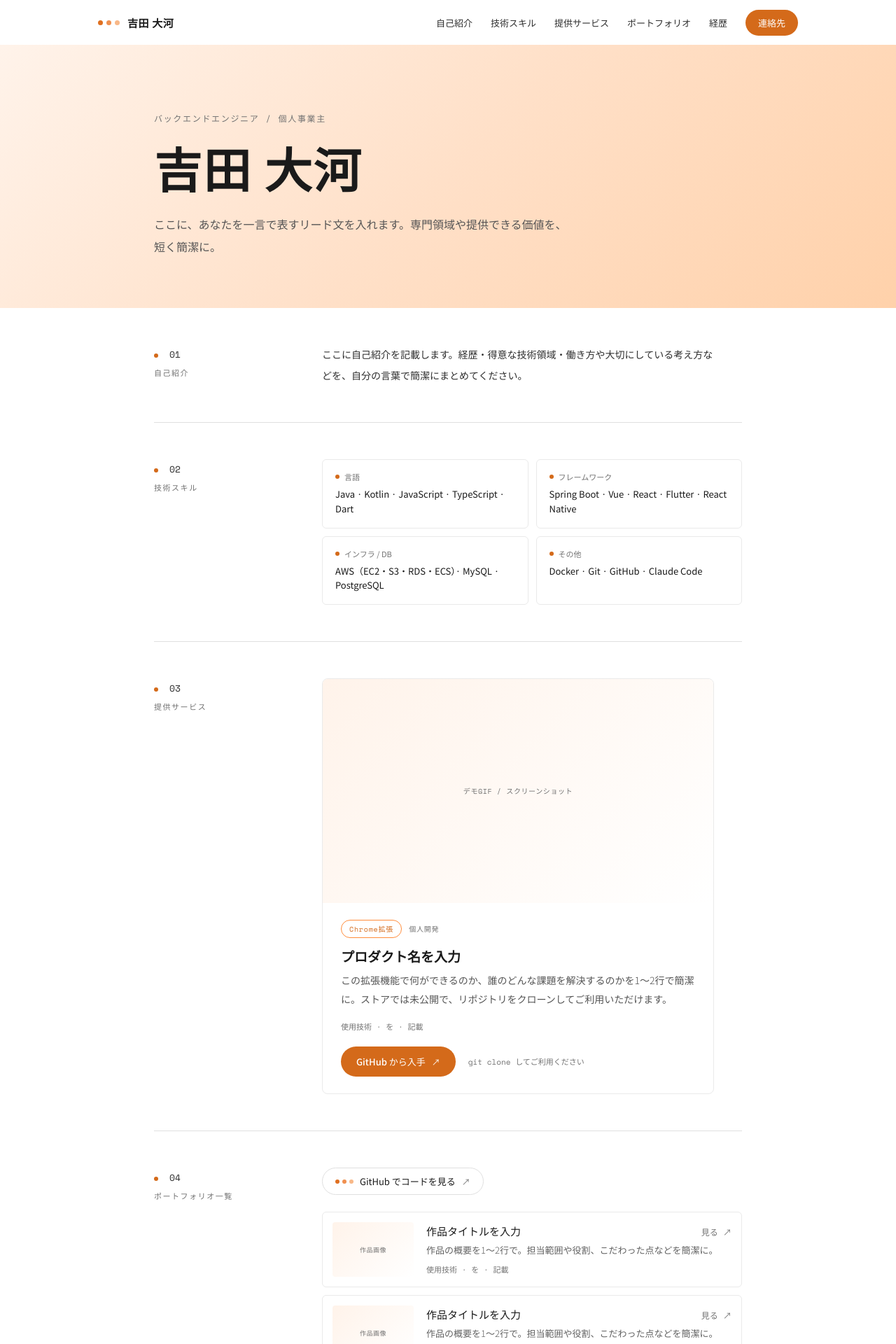
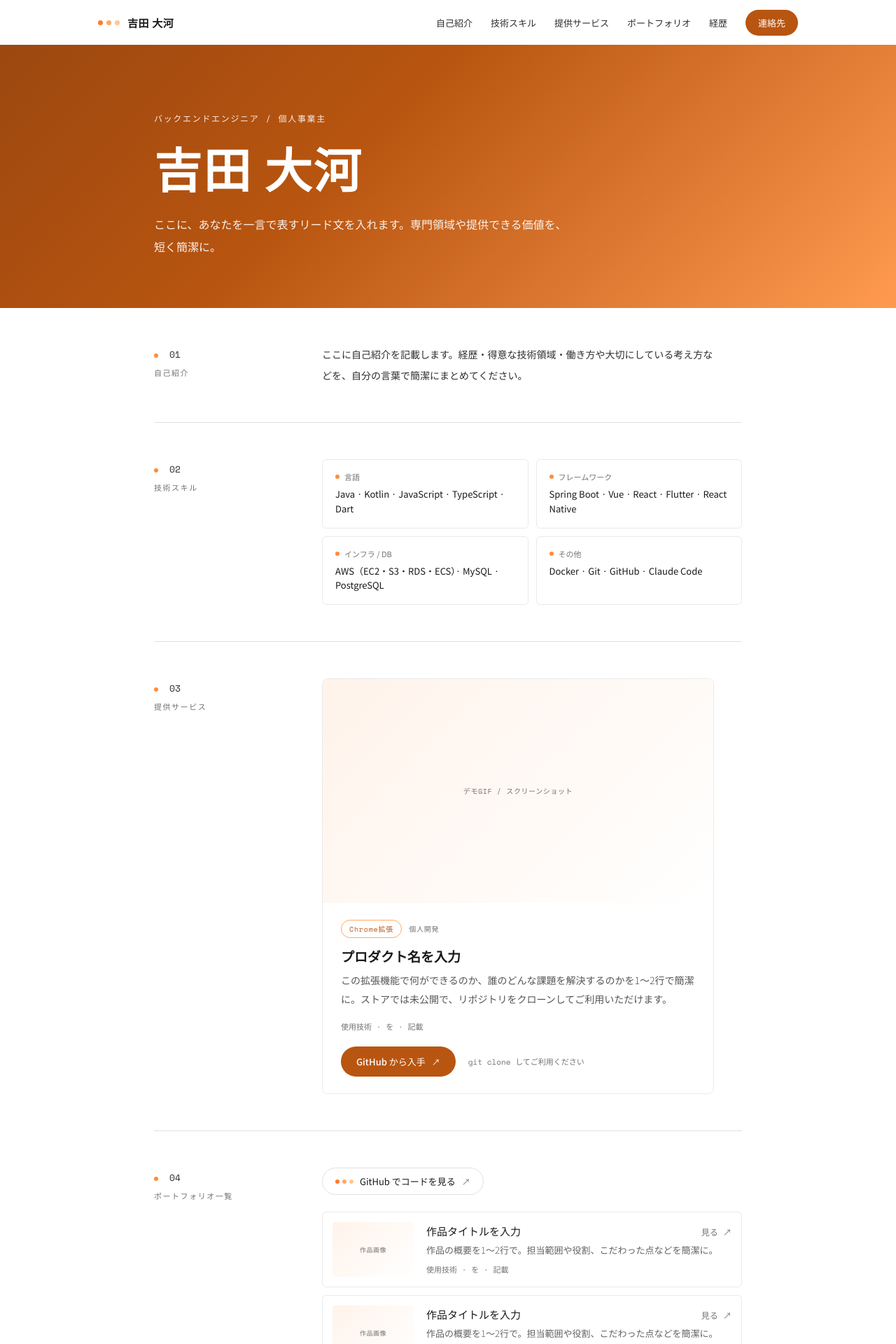
Before and after one commit to tyoshida1344/mypage, a Nuxt app: page / in a window 1280 px wide. Shown: the top 1920 px of the page at 70% size. Built offline with nearby package versions, Linux system fonts and the light colour scheme.

Commit message:
fix: #21 オレンジを2トーンに分離（暗め=白文字用, 明るめ=装飾アクセント用）
Co-Authored-By: Claude Opus 4.6 <noreply@anthropic.com>

```diff
--- a/assets/css/main.css
+++ b/assets/css/main.css
@@ -6,19 +6,20 @@
   --color-text-muted: #555555;
   --color-text-label: #727272;
   --color-text-light: #616161;
-  --color-primary: #d46a1a;
-  --color-primary-light: #ff8c3a;
-  --color-primary-dark: #b85510;
-  --color-primary-bg: #fff3ea;
-  --color-accent-dot-1: #e07020;
-  --color-accent-dot-2: #f09050;
-  --color-accent-dot-3: #f8b888;
+  --color-primary: #b85510;
+  --color-primary-dark: #9c4810;
+  --color-accent: #ff8c3a;
+  --color-accent-light: #ffaa60;
+  --color-accent-bg: #fff3ea;
+  --color-accent-dot-1: #ff7a2f;
+  --color-accent-dot-2: #ffaa60;
+  --color-accent-dot-3: #ffc890;
   --color-border: #e0e0e0;
   --color-border-light: #eaeaea;
   --color-border-lighter: #f0f0f0;
   --color-border-tag: #d5d5d5;
   --color-text-hover: #444;
-  --shadow-card-hover: 0 4px 20px rgba(212, 106, 26, 0.12);
+  --shadow-card-hover: 0 4px 20px rgba(255, 140, 58, 0.15);
   --shadow-header: 0 2px 12px rgba(0, 0, 0, 0.06);
   --font-sans: 'Noto Sans JP', sans-serif;
   --font-mono: 'Space Mono', monospace;
@@ -53,7 +54,7 @@ body {
 }
 
 ::selection {
-  background: rgba(212, 106, 26, 0.2);
+  background: rgba(255, 140, 58, 0.2);
 }
 
 :focus-visible {
--- a/components/CareerSection.vue
+++ b/components/CareerSection.vue
@@ -39,7 +39,7 @@ import { career } from '~/data/site';
   top: 6px;
   bottom: 6px;
   width: 1px;
-  background: var(--color-primary-light);
+  background: var(--color-accent-light);
 }
 
 .phase-header {
@@ -54,7 +54,7 @@ import { career } from '~/data/site';
   width: 9px;
   height: 9px;
   border-radius: 50%;
-  background: var(--color-primary);
+  background: var(--color-accent);
 }
 
 .phase-company {
--- a/components/HeroSection.vue
+++ b/components/HeroSection.vue
@@ -14,7 +14,7 @@ import { profile } from '~/data/site';
 
 <style scoped>
 .hero {
-  background: linear-gradient(135deg, #fff3ea 0%, #ffe0c8 50%, #ffd1aa 100%);
+  background: linear-gradient(135deg, #9c4810 0%, #b85510 40%, #ff9a50 100%);
 }
 
 .hero-inner {
@@ -27,7 +27,7 @@ import { profile } from '~/data/site';
   font-family: var(--font-mono);
   font-size: 12px;
   letter-spacing: 0.14em;
-  color: var(--color-text-label);
+  color: rgba(255, 255, 255, 0.9);
   margin-bottom: 24px;
 }
 
@@ -37,13 +37,13 @@ import { profile } from '~/data/site';
   line-height: 1.12;
   letter-spacing: 0.03em;
   margin: 0 0 26px;
-  color: var(--color-text);
+  color: #ffffff;
 }
 
 .lead {
   font-size: 16px;
   line-height: 2;
-  color: var(--color-text-muted);
+  color: rgba(255, 255, 255, 0.92);
   margin: 0;
   font-weight: 300;
   max-width: 600px;
--- a/components/SectionWrapper.vue
+++ b/components/SectionWrapper.vue
@@ -54,7 +54,7 @@ defineProps<{
   border-radius: 50%;
   margin-right: 8px;
   vertical-align: middle;
-  background: var(--color-primary);
+  background: var(--color-accent);
 }
 
 .section-title {
--- a/components/ServiceSection.vue
+++ b/components/ServiceSection.vue
@@ -45,13 +45,13 @@ import { services } from '~/data/site';
 }
 
 .service-card:hover {
-  border-color: var(--color-primary-light);
+  border-color: var(--color-accent-light);
   box-shadow: var(--shadow-card-hover);
 }
 
 .service-image {
   height: 320px;
-  background: linear-gradient(135deg, var(--color-primary-bg) 0%, #fff 100%);
+  background: linear-gradient(135deg, var(--color-accent-bg) 0%, #fff 100%);
   display: flex;
   align-items: center;
   justify-content: center;
@@ -80,7 +80,7 @@ import { services } from '~/data/site';
   font-size: 10px;
   letter-spacing: 0.08em;
   color: var(--color-primary);
-  border: 1px solid var(--color-primary-light);
+  border: 1px solid var(--color-accent-light);
   border-radius: 100px;
   padding: 4px 11px;
   white-space: nowrap;
--- a/components/SkillsSection.vue
+++ b/components/SkillsSection.vue
@@ -31,7 +31,7 @@ import { skills } from '~/data/site';
 }
 
 .skill-card:hover {
-  border-color: var(--color-primary-light);
+  border-color: var(--color-accent-light);
   box-shadow: var(--shadow-card-hover);
 }
 
@@ -49,7 +49,7 @@ import { skills } from '~/data/site';
   height: 6px;
   border-radius: 50%;
   flex-shrink: 0;
-  background: var(--color-primary);
+  background: var(--color-accent);
 }
 
 .skill-items {
--- a/components/WorksSection.vue
+++ b/components/WorksSection.vue
@@ -99,7 +99,7 @@ import { works, links as siteLinks } from '~/data/site';
 
 .work-card:hover,
 .work-card:focus-visible {
-  border-color: var(--color-primary-light);
+  border-color: var(--color-accent-light);
   box-shadow: var(--shadow-card-hover);
 }
 
@@ -108,7 +108,7 @@ import { works, links as siteLinks } from '~/data/site';
   height: 78px;
   border-radius: 4px;
   flex: none;
-  background: linear-gradient(135deg, var(--color-primary-bg) 0%, #fff 100%);
+  background: linear-gradient(135deg, var(--color-accent-bg) 0%, #fff 100%);
   display: flex;
   align-items: center;
   justify-content: center;
```
